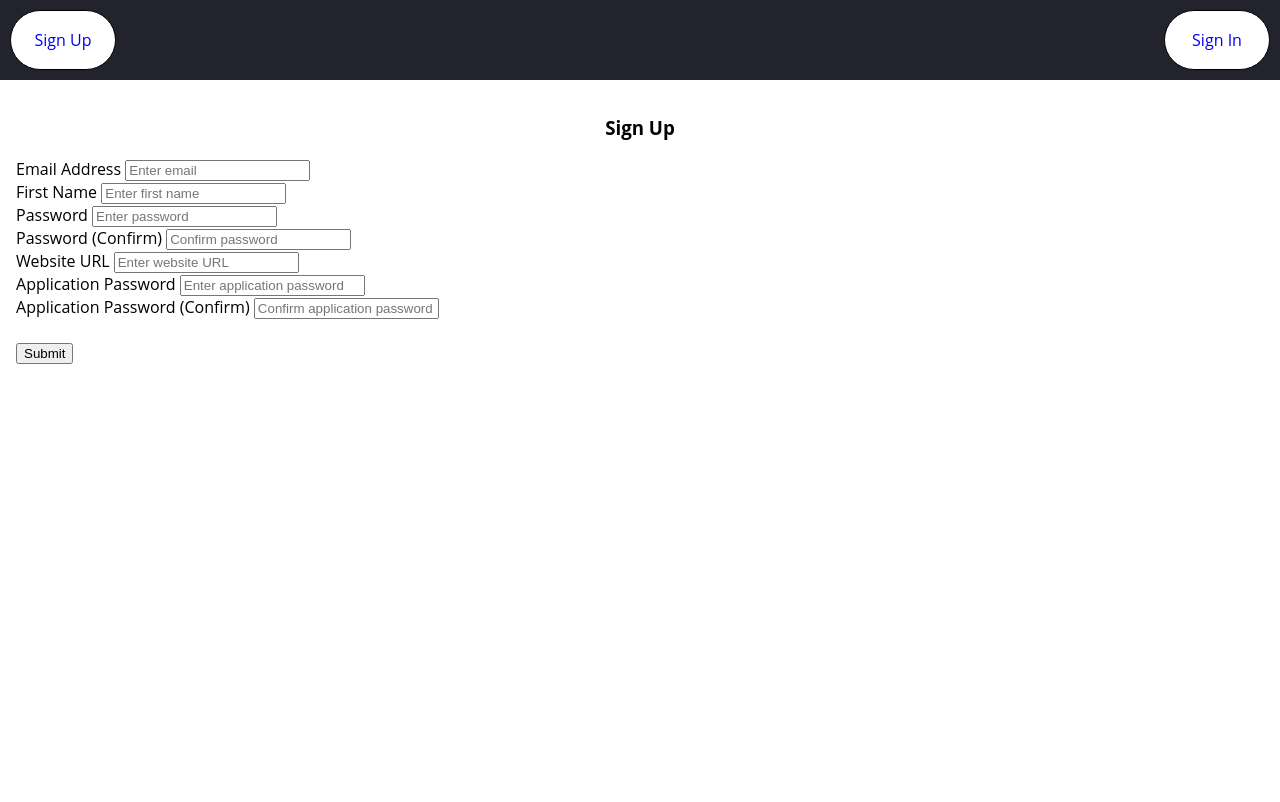
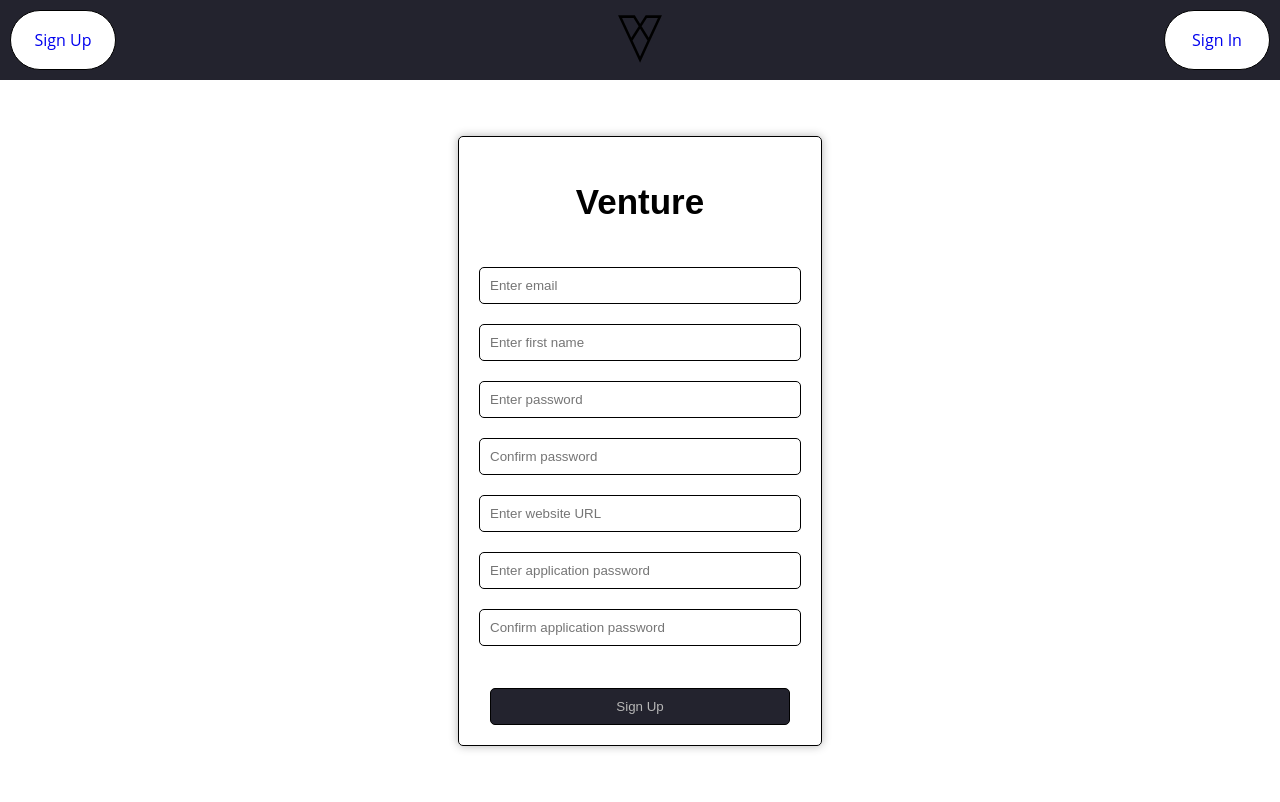
Before and after one commit to Dlang-max/AutomatedWordPressBlog, a Flask app: page /sign-up in a window 1280 px wide. Before the commit the page ends 364 px from the top, so only its background shows below. Run offline with Flask 3, Linux system fonts and the light colour scheme.

Commit message:
styling sign in, sign up, and generation forms

```diff
--- a/Automated-Blog-v3.0/website/static/homeStyle.css
+++ b/Automated-Blog-v3.0/website/static/homeStyle.css
@@ -31,6 +31,7 @@
     margin-top: 5rem;
     padding: 1rem;
   }
+
 
   .navbar{
     width: 100vw;
@@ -76,6 +77,11 @@
     box-shadow: 0 0 10px rgba(255, 255, 255, 0.3);
   }
 
+  #logo{
+    border: none;
+    background-color: none;
+  }
+
 
   @media only screen and (min-width: 1024px){
     main{
--- /dev/null
+++ b/Automated-Blog-v3.0/website/static/signUpStyle.css
@@ -0,0 +1,68 @@
+:root {
+    font-size: 16px;
+    font-family: 'Open Sans';
+    --text-primary: #b6b6b6;
+    --text-secondary: #ececec;
+    --bg-primary: #23232e;
+    --bg-secondary: #141418;
+    --transition-speed: 600ms;
+  }
+
+
+  h3{
+    font-family: 'Nunito', sans-serif;
+    font-size: 35px;
+  }
+
+  body {
+    color: black;
+    background-color: white;
+    margin: 0;
+    padding: 0;
+    display: flex;
+    justify-content: center;
+  }
+
+  form{
+    display: flex;
+    flex-direction: column;
+    align-items: center;
+    border: 1px solid black;
+    justify-content: center;
+    padding: 10px;
+    border-radius: 5px;
+    box-shadow: 0 0 10px rgba(0, 0, 0, .3);
+    margin: 40px;
+
+  }
+
+  input{
+    margin: 10px;
+    padding: 10px;
+    border-radius: 5px;
+    border: 1px solid black;
+    width: 300px;
+    transition: box-shadow 0.3s;
+  }
+
+  input:hover{
+    box-shadow: 0 0 10px rgba(0, 0, 0, .3);
+  }
+
+  button{
+    cursor: pointer;
+    margin: 10px;
+    padding: 10px;
+    border-radius: 5px;
+    border: 1px solid black;
+    width: 300px;
+    background-color: var(--bg-primary);
+    color: var(--text-primary);
+    transition: box-shadow 0.3s;
+    transition: color 0.3s;
+  }
+
+  button:hover{
+    box-shadow: 0 0 10px rgba(0, 0, 0, .3);
+    color: white;
+  }
--- a/Automated-Blog-v3.0/website/templates/home.html
+++ b/Automated-Blog-v3.0/website/templates/home.html
@@ -4,20 +4,28 @@
     <meta charset="utf-8" />
     <meta name="viewport" content="width=device-width, initial-scale=1" />
     <link rel="stylesheet" href="static/homeStyle.css">
-    <title>{% block title %}Welcom{% endblock %}</title>
+    <title>{% block title %}Welcome{% endblock %}</title>
   </head>
   <body>
     <nav class="navbar">
         <ul class="navbar-nav">
           <li class="nav-item">
-            <a href="/sign-up" class="nav-link" id="home">
+            <a href="/sign-up" class="nav-link" id="sign-up">
                 <div class="container">
                     <p class="creds" id="sign-up">Sign Up</p>
                 </div>
             </a>
           </li>
           <li class="nav-item">
-            <a href="/login" class="nav-link" id="message">
+            <div id="logo">
+              <a href="/" class="nav-link" id="home">
+                <svg id="exWabsOAHeB1" width="50" height="50" xmlns="http://www.w3.org/2000/svg" xmlns:xlink="http://www.w3.org/1999/xlink" viewBox="0 0 300 300" shape-rendering="geometricPrecision" text-rendering="geometricPrecision"><path style="mix-blend-mode:multiply" d="M101.658221,165.15959L35.261037,28.328947h84.577365l88.529579,136.830648L155.408322,275.53067L101.658221,165.159591L192.829574,28.328946l81.935592.000001-66.397185,136.830644" transform="matrix(1 0 0 1.0456-5.0131-8.06737)" fill="none" stroke="#000" stroke-width="15"/></svg>
+              </a>
+            </div>
+          </li>
+
+          <li class="nav-item">
+            <a href="/login" class="nav-link" id="sign-in">
                 <div class="container">
                     <p class="creds" id="sign-in">Sign In</p>
                 </div>
--- a/Automated-Blog-v3.0/website/templates/login.html
+++ b/Automated-Blog-v3.0/website/templates/login.html
@@ -1,9 +1,9 @@
 {% extends "home.html" %} {% block title %}Login{% endblock %} {% block content
     %}
+    <link rel="stylesheet" href="static/signInStyle.css">
     <form method="POST">
-      <h3 align="center">Login</h3>
+      <h3 align="center">Venture</h3>
       <div class="form-group">
-        <label for="email">Email Address</label>
         <input
           type="email"
           class="form-control"
@@ -13,7 +13,6 @@
         />
       </div>
       <div class="form-group">
-        <label for="password">Password</label>
         <input
           type="password"
           class="form-control"
--- a/Automated-Blog-v3.0/website/templates/sign_up.html
+++ b/Automated-Blog-v3.0/website/templates/sign_up.html
@@ -1,9 +1,9 @@
 {% extends "home.html" %} {% block title %}Sign Up{% endblock %} {% block
     content %}
+    <link rel="stylesheet" href="static/signUpStyle.css">
     <form method="POST">
-      <h3 align="center">Sign Up</h3>
+      <h3 align="center">Venture</h3>
       <div class="form-group">
-        <label for="email">Email Address</label>
         <input
           type="email"
           class="form-control"
@@ -13,7 +13,6 @@
         />
       </div>
       <div class="form-group">
-        <label for="firstName">First Name</label>
         <input
           type="text"
           class="form-control"
@@ -23,7 +22,6 @@
         />
       </div>
       <div class="form-group">
-        <label for="password1">Password</label>
         <input
           type="password"
           class="form-control"
@@ -33,7 +31,6 @@
         />
       </div>
       <div class="form-group">
-        <label for="password2">Password (Confirm)</label>
         <input
           type="password"
           class="form-control"
@@ -43,7 +40,6 @@
         />
       </div>
       <div class="form-group">
-        <label for="website_url">Website URL</label>
         <input
           type="text"
           class="form-control"
@@ -53,7 +49,6 @@
         />
       </div>
       <div class="form-group">
-        <label for="website_url">Application Password</label>
         <input
           type="text"
           class="form-control"
@@ -63,7 +58,6 @@
         />
       </div>
       <div class="form-group">
-        <label for="website_url">Application Password (Confirm)</label>
         <input
           type="text"
           class="form-control"
@@ -73,6 +67,6 @@
         />
       </div>
       <br />
-      <button type="submit" class="btn btn-primary">Submit</button>
+      <button type="submit" class="btn btn-primary">Sign Up</button>
     </form>
     {% endblock %}
--- a/Automated-Blog-v3.0/website/views.py
+++ b/Automated-Blog-v3.0/website/views.py
@@ -8,7 +8,6 @@ views = Blueprint('views', __name__)
 
 
 @views.route('/', methods=['GET', 'POST'])
-@login_required
 def home():
     return render_template("home.html", user=current_user)
 
```
Also changed, not shown: Automated-Blog-v3.0/website/static/generateBlogStyle.css (added, +104 -0 lines), Automated-Blog-v3.0/website/static/signInStyle.css (added, +68 -0 lines), Automated-Blog-v3.0/website/templates/generate_blog.html (+3 -8 lines), Automated-Blog-v3.0/website/static/assets/logo.svg.
